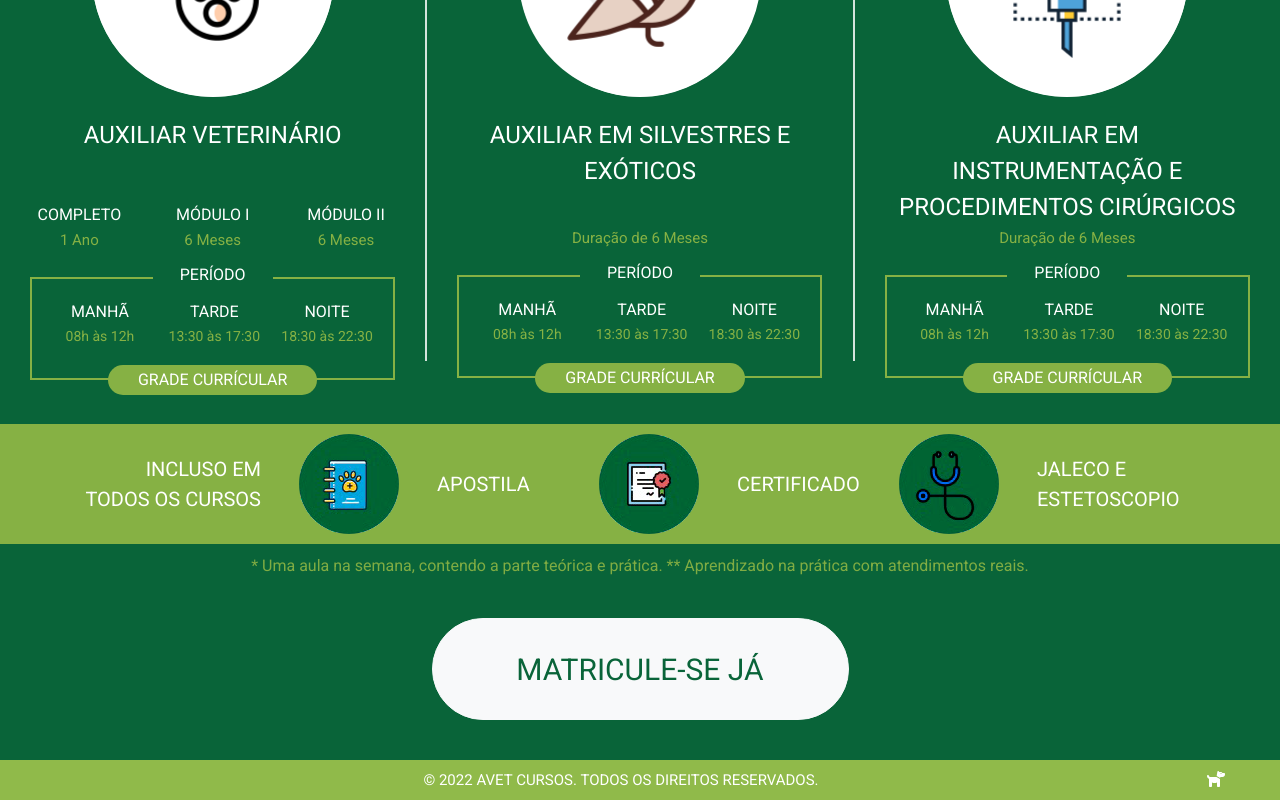
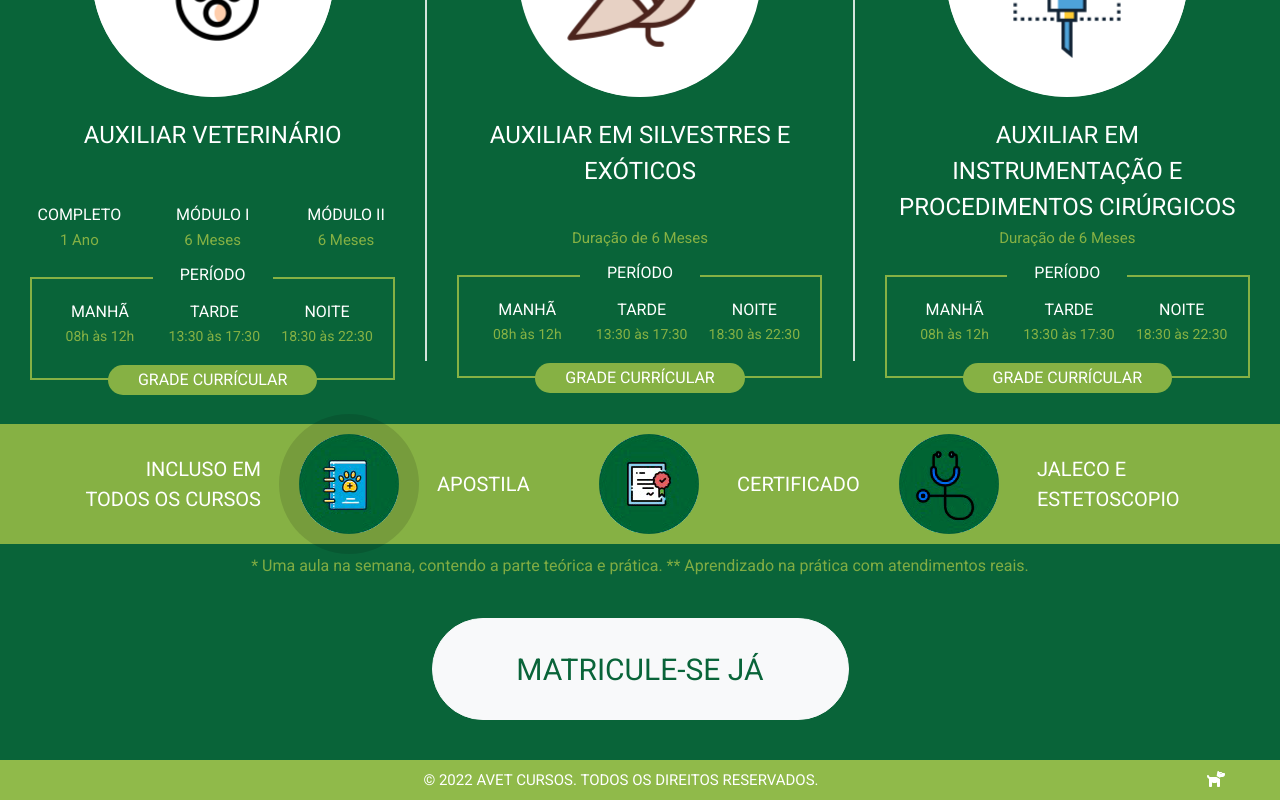
Before and after one commit to marcusviniciusmo/Avet_Cursos_Website, a React (Create React App) app in the folder frontend/: page /cursos in a window 1280 px wide. In both pictures the pointer is over the element 349 px from the left and 806 px from the top of the page. Shown: the part 322-1122 px from the top of the page. Built offline with nearby package versions, Linux system fonts and the light colour scheme.

Commit message:
Final styling of the IncludedInCourse component

```diff
--- a/frontend/src/components/IncludedInCourse/styles.css
+++ b/frontend/src/components/IncludedInCourse/styles.css
@@ -14,11 +14,21 @@ div#includedInCourseLogoContainer {
   border-radius: 50%;
   display: flex;
   justify-content: center;
+  cursor: pointer;
+}
+
+div#includedInCourseLogoContainer:hover {
+  animation: pulse 2s linear infinite
 }
 
 div#includedInCourseContainer span {
   color: #FFFFFF;
   font-size: 20px;
+  cursor: pointer;
+}
+
+div#includedInCourseContainer span:hover {
+  text-decoration: underline;
 }
 
 @media screen and (min-width: 1024px) and (max-width: 1151px) {
```
